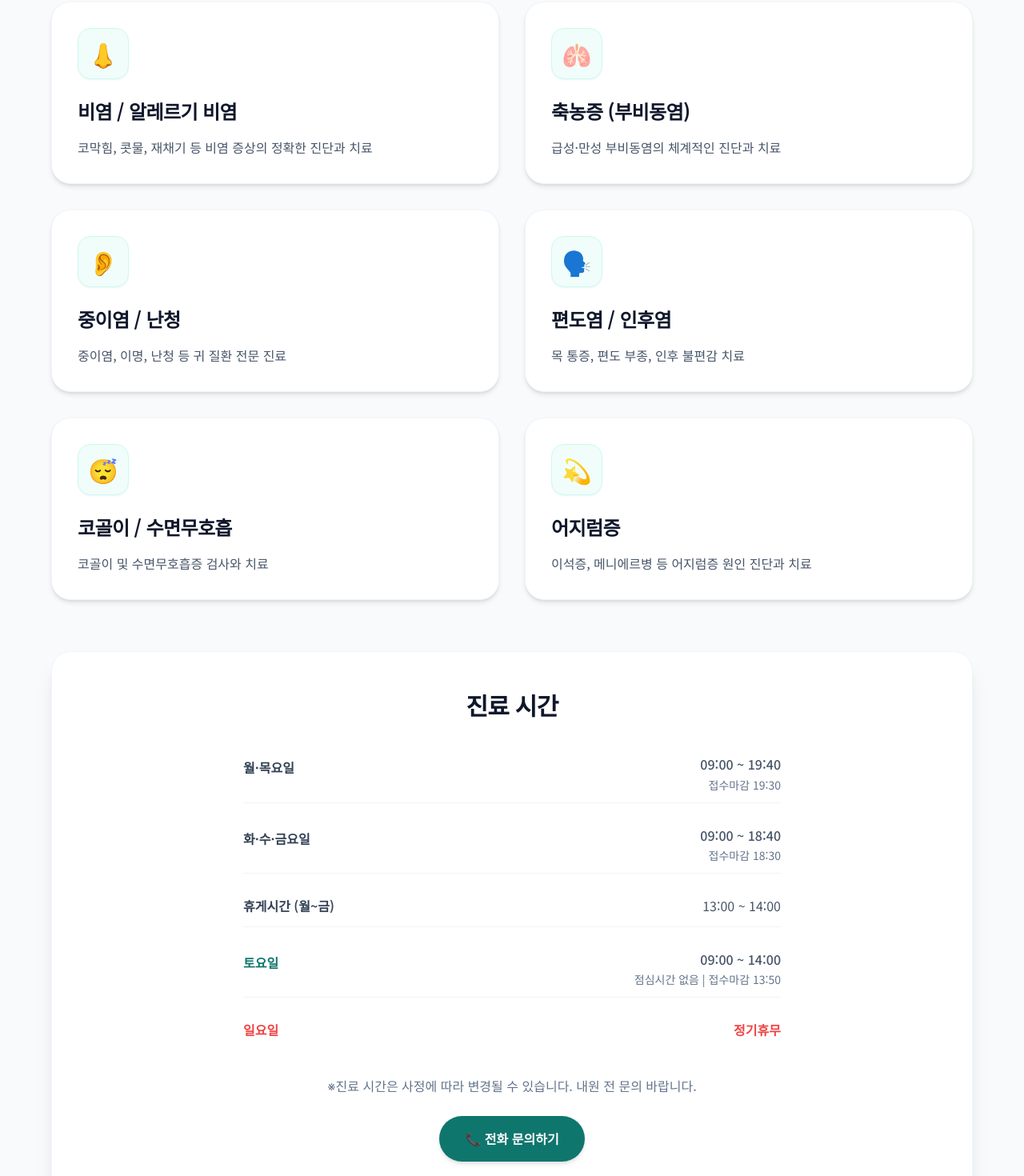
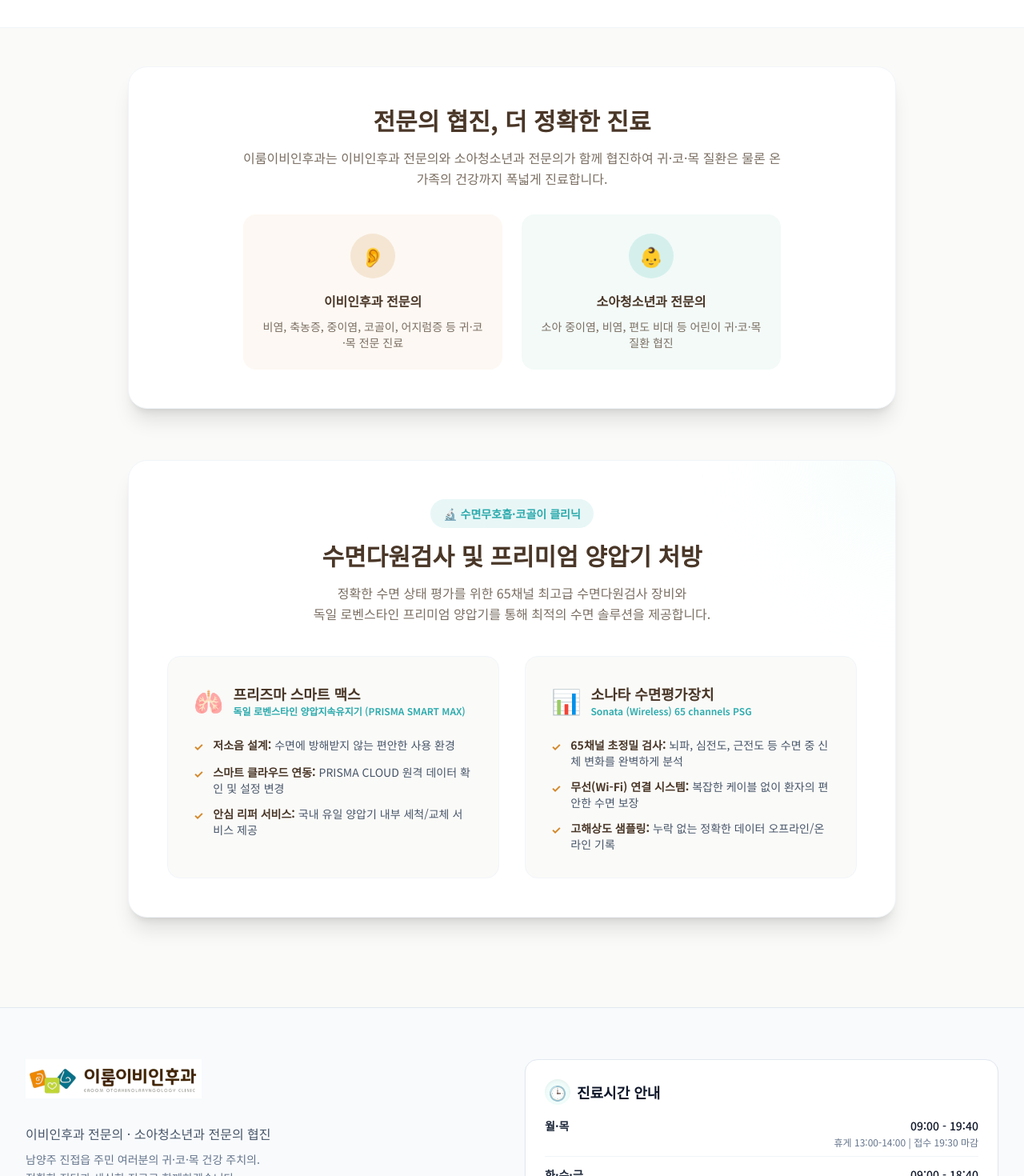
Before and after one commit to bnam1321-bit/irum-ent-blog, a Next.js app: page /services in a window 1280 px wide. Shown: the part 320-1790 px from the top of the page at 80% size. Built offline with nearby package versions, Linux system fonts and the light colour scheme.

Commit message:
Feat: Extract clinic info and equipment into a dedicated services page

```diff
--- a/app/components/Header.tsx
+++ b/app/components/Header.tsx
@@ -22,6 +22,7 @@ export default function Header() {
 
                 {/* Navigation */}
                 <nav className="main-nav">
+                    <Link href="/services" className="nav-link">진료정보</Link>
                     <Link href="/blog" className="nav-link">건강정보</Link>
                     <a href="https://map.naver.com/p/search/이룸이비인후과" target="_blank" rel="noopener noreferrer" className="nav-link">오시는 길</a>
                 </nav>
--- a/app/services/page.tsx
+++ b/app/services/page.tsx
@@ -1,127 +1,115 @@
-
+export const metadata = {
+  title: '진료정보 | 이룸이비인후과',
+  description: '이룸이비인후과의 전문 협진 시스템과 최첨단 수면평가 및 양압기 장비 정보를 안내합니다.',
+};
 
 export default function ServicesPage() {
   return (
-        <div className="min-h-screen bg-slate-50 py-20 px-4">
-            <div className="max-w-6xl mx-auto">
-                <div className="text-center mb-16">
-                    <h1 className="text-5xl font-black text-slate-900 mb-6 drop-shadow-sm">진료 안내</h1>
-                    <p className="text-xl text-slate-600 font-medium">이룸이비인후과는 다음과 같은 진료를 제공합니다</p>
-                </div>
-
-                <div className="grid md:grid-cols-2 gap-8 mb-16">
-                    {/* 비염 / 알레르기 비염 */}
-                    <div className="bg-white rounded-3xl p-8 shadow-md hover-lift border border-slate-100">
-                        <div className="w-16 h-16 rounded-2xl bg-teal-50 border border-teal-100 flex items-center justify-center text-3xl mb-6 shadow-sm">
-                            👃
-                        </div>
-                        <h3 className="text-2xl font-bold text-slate-900 mb-4 tracking-tight">비염 / 알레르기 비염</h3>
-                        <p className="text-slate-600 leading-relaxed">
-                            코막힘, 콧물, 재채기 등 비염 증상의 정확한 진단과 치료
+    <div className="min-h-screen" style={{ background: '#FAFAF8' }}>
+      {/* Page Header */}
+      <div className="pt-32 pb-16 px-4 sm:px-6 lg:px-8 text-center bg-white border-b border-slate-100">
+        <h1 className="text-4xl font-black mb-4" style={{ color: '#4A3728' }}>진료안내</h1>
+        <p className="text-lg text-slate-500 max-w-2xl mx-auto">
+          이룸이비인후과만의 특별한 진료 시스템과 최첨단 장비를 소개합니다.
         </p>
       </div>
 
-                    {/* 축농증 (부비동염) */}
-                    <div className="bg-white rounded-3xl p-8 shadow-md hover-lift border border-slate-100">
-                        <div className="w-16 h-16 rounded-2xl bg-teal-50 border border-teal-100 flex items-center justify-center text-3xl mb-6 shadow-sm">
-                            🫁
+      <div className="py-12">
+        {/* 협진 소개 섹션 */}
+        <div className="max-w-5xl mx-auto px-4 sm:px-6 lg:px-8 mb-16">
+          <div className="bg-white rounded-3xl shadow-xl p-8 sm:p-12 border border-slate-100">
+            <div className="text-center mb-8">
+              <h2 className="text-2xl sm:text-3xl font-black mb-4" style={{ color: '#4A3728' }}>
+                전문의 협진, 더 정확한 진료
+              </h2>
+              <p className="text-base leading-relaxed max-w-2xl mx-auto" style={{ color: '#7A6E62' }}>
+                이룸이비인후과는 이비인후과 전문의와 소아청소년과 전문의가
+                함께 협진하여 귀·코·목 질환은 물론 온 가족의 건강까지 폭넓게 진료합니다.
+              </p>
             </div>
-                        <h3 className="text-2xl font-bold text-slate-900 mb-4 tracking-tight">축농증 (부비동염)</h3>
-                        <p className="text-slate-600 leading-relaxed">
-                            급성·만성 부비동염의 체계적인 진단과 치료
+            <div className="grid sm:grid-cols-2 gap-6 max-w-2xl mx-auto">
+              <div className="text-center p-6 rounded-2xl" style={{ background: '#FDF8F3' }}>
+                <div className="w-14 h-14 rounded-full mx-auto mb-4 flex items-center justify-center text-2xl" style={{ background: '#F5E6D3' }}>👂</div>
+                <h3 className="font-bold mb-2" style={{ color: '#4A3728' }}>이비인후과 전문의</h3>
+                <p className="text-sm" style={{ color: '#7A6E62' }}>비염, 축농증, 중이염, 코골이, 어지럼증 등 귀·코·목 전문 진료</p>
+              </div>
+              <div className="text-center p-6 rounded-2xl" style={{ background: '#F3FAF8' }}>
+                <div className="w-14 h-14 rounded-full mx-auto mb-4 flex items-center justify-center text-2xl" style={{ background: '#D5F0EC' }}>👶</div>
+                <h3 className="font-bold mb-2" style={{ color: '#4A3728' }}>소아청소년과 전문의</h3>
+                <p className="text-sm" style={{ color: '#7A6E62' }}>소아 중이염, 비염, 편도 비대 등 어린이 귀·코·목 질환 협진</p>
+              </div>
+            </div>
+          </div>
+        </div>
+
+        {/* 수면/양압기 특화 장비 섹션 */}
+        <div className="max-w-5xl mx-auto px-4 sm:px-6 lg:px-8 mb-16">
+          <div className="bg-white rounded-3xl shadow-xl p-8 sm:p-12 border border-slate-100 relative overflow-hidden">
+            <div className="absolute top-0 right-0 w-64 h-64 bg-teal-50 rounded-full mix-blend-multiply filter blur-3xl opacity-50 -translate-y-1/2 translate-x-1/2"></div>
+
+            <div className="text-center mb-10 relative z-10">
+              <div className="inline-flex items-center gap-2 px-4 py-2 rounded-full text-sm font-bold mb-4" style={{ background: '#E8F6F6', color: '#2BAAAD' }}>
+                🔬 수면무호흡·코골이 클리닉
+              </div>
+              <h2 className="text-2xl sm:text-3xl font-black mb-4" style={{ color: '#4A3728' }}>
+                수면다원검사 및 프리미엄 양압기 처방
+              </h2>
+              <p className="text-base leading-relaxed max-w-2xl mx-auto" style={{ color: '#7A6E62' }}>
+                정확한 수면 상태 평가를 위한 65채널 최고급 수면다원검사 장비와<br className="hidden sm:block" /> 독일 로벤스타인 프리미엄 양압기를 통해 최적의 수면 솔루션을 제공합니다.
               </p>
             </div>
 
-                    {/* 중이염 / 난청 */}
-                    <div className="bg-white rounded-3xl p-8 shadow-md hover-lift border border-slate-100">
-                        <div className="w-16 h-16 rounded-2xl bg-teal-50 border border-teal-100 flex items-center justify-center text-3xl mb-6 shadow-sm">
-                            👂
+            <div className="grid md:grid-cols-2 gap-8 relative z-10">
+              {/* PRISMA SMART MAX */}
+              <div className="bg-[#FAFAF8] p-6 sm:p-8 rounded-2xl border border-slate-100 hover:shadow-md transition-shadow">
+                <div className="flex items-center gap-3 mb-4">
+                  <span className="text-3xl">🫁</span>
+                  <div>
+                    <h3 className="font-bold text-lg" style={{ color: '#4A3728' }}>프리즈마 스마트 맥스</h3>
+                    <p className="text-xs font-semibold" style={{ color: '#2BAAAD' }}>독일 로벤스타인 양압지속유지기 (PRISMA SMART MAX)</p>
                   </div>
-                        <h3 className="text-2xl font-bold text-slate-900 mb-4 tracking-tight">중이염 / 난청</h3>
-                        <p className="text-slate-600 leading-relaxed">
-                            중이염, 이명, 난청 등 귀 질환 전문 진료
-                        </p>
+                </div>
+                <ul className="space-y-3 mt-6">
+                  <li className="flex items-start gap-3 text-sm text-slate-600">
+                    <span className="font-bold mt-0.5" style={{ color: '#D4882B' }}>✓</span>
+                    <span><strong style={{ color: '#4A3728' }}>저소음 설계:</strong> 수면에 방해받지 않는 편안한 사용 환경</span>
+                  </li>
+                  <li className="flex items-start gap-3 text-sm text-slate-600">
+                    <span className="font-bold mt-0.5" style={{ color: '#D4882B' }}>✓</span>
+                    <span><strong style={{ color: '#4A3728' }}>스마트 클라우드 연동:</strong> PRISMA CLOUD 원격 데이터 확인 및 설정 변경</span>
+                  </li>
+                  <li className="flex items-start gap-3 text-sm text-slate-600">
+                    <span className="font-bold mt-0.5" style={{ color: '#D4882B' }}>✓</span>
+                    <span><strong style={{ color: '#4A3728' }}>안심 리퍼 서비스:</strong> 국내 유일 양압기 내부 세척/교체 서비스 제공</span>
+                  </li>
+                </ul>
               </div>
 
-                    {/* 편도염 / 인후염 */}
-                    <div className="bg-white rounded-3xl p-8 shadow-md hover-lift border border-slate-100">
-                        <div className="w-16 h-16 rounded-2xl bg-teal-50 border border-teal-100 flex items-center justify-center text-3xl mb-6 shadow-sm">
-                            🗣️
-                        </div>
-                        <h3 className="text-2xl font-bold text-slate-900 mb-4 tracking-tight">편도염 / 인후염</h3>
-                        <p className="text-slate-600 leading-relaxed">
-                            목 통증, 편도 부종, 인후 불편감 치료
-                        </p>
-                    </div>
-
-                    {/* 코골이 / 수면무호흡 */}
-                    <div className="bg-white rounded-3xl p-8 shadow-md hover-lift border border-slate-100">
-                        <div className="w-16 h-16 rounded-2xl bg-teal-50 border border-teal-100 flex items-center justify-center text-3xl mb-6 shadow-sm">
-                            😴
-                        </div>
-                        <h3 className="text-2xl font-bold text-slate-900 mb-4 tracking-tight">코골이 / 수면무호흡</h3>
-                        <p className="text-slate-600 leading-relaxed">
-                            코골이 및 수면무호흡증 검사와 치료
-                        </p>
-                    </div>
-
-                    {/* 어지럼증 */}
-                    <div className="bg-white rounded-3xl p-8 shadow-md hover-lift border border-slate-100">
-                        <div className="w-16 h-16 rounded-2xl bg-teal-50 border border-teal-100 flex items-center justify-center text-3xl mb-6 shadow-sm">
-                            💫
-                        </div>
-                        <h3 className="text-2xl font-bold text-slate-900 mb-4 tracking-tight">어지럼증</h3>
-                        <p className="text-slate-600 leading-relaxed">
-                            이석증, 메니에르병 등 어지럼증 원인 진단과 치료
-                        </p>
+              {/* Sonata Wireless */}
+              <div className="bg-[#FAFAF8] p-6 sm:p-8 rounded-2xl border border-slate-100 hover:shadow-md transition-shadow">
+                <div className="flex items-center gap-3 mb-4">
+                  <span className="text-3xl">📊</span>
+                  <div>
+                    <h3 className="font-bold text-lg" style={{ color: '#4A3728' }}>소나타 수면평가장치</h3>
+                    <p className="text-xs font-semibold" style={{ color: '#2BAAAD' }}>Sonata (Wireless) 65 channels PSG</p>
                   </div>
                 </div>
-
-                {/* 진료 시간 */}
-                <div className="bg-white rounded-3xl p-12 shadow-xl border border-slate-100">
-                    <h2 className="text-3xl font-bold text-slate-900 mb-8 text-center tracking-tight">진료 시간</h2>
-                    <div className="max-w-2xl mx-auto space-y-4">
-                        <div className="flex justify-between py-3 border-b border-slate-100 items-start">
-                            <span className="font-semibold text-slate-700 mt-1">월·목요일</span>
-                            <div className="text-right">
-                                <span className="block text-slate-600 font-medium">09:00 ~ 19:40</span>
-                                <span className="block text-sm text-slate-500 mt-0.5">접수마감 19:30</span>
+                <ul className="space-y-3 mt-6">
+                  <li className="flex items-start gap-3 text-sm text-slate-600">
+                    <span className="font-bold mt-0.5" style={{ color: '#D4882B' }}>✓</span>
+                    <span><strong style={{ color: '#4A3728' }}>65채널 초정밀 검사:</strong> 뇌파, 심전도, 근전도 등 수면 중 신체 변화를 완벽하게 분석</span>
+                  </li>
+                  <li className="flex items-start gap-3 text-sm text-slate-600">
+                    <span className="font-bold mt-0.5" style={{ color: '#D4882B' }}>✓</span>
+                    <span><strong style={{ color: '#4A3728' }}>무선(Wi-Fi) 연결 시스템:</strong> 복잡한 케이블 없이 환자의 편안한 수면 보장</span>
+                  </li>
+                  <li className="flex items-start gap-3 text-sm text-slate-600">
+                    <span className="font-bold mt-0.5" style={{ color: '#D4882B' }}>✓</span>
+                    <span><strong style={{ color: '#4A3728' }}>고해상도 샘플링:</strong> 누락 없는 정확한 데이터 오프라인/온라인 기록</span>
+                  </li>
+                </ul>
               </div>
             </div>
-                        <div className="flex justify-between py-3 border-b border-slate-100 items-start">
-                            <span className="font-semibold text-slate-700 mt-1">화·수·금요일</span>
-                            <div className="text-right">
-                                <span className="block text-slate-600 font-medium">09:00 ~ 18:40</span>
-                                <span className="block text-sm text-slate-500 mt-0.5">접수마감 18:30</span>
-                            </div>
-                        </div>
-                        <div className="flex justify-between py-3 border-b border-slate-100">
-                            <span className="font-semibold text-slate-700">휴게시간 (월~금)</span>
-                            <span className="text-slate-600">13:00 ~ 14:00</span>
-                        </div>
-                        <div className="flex justify-between py-3 border-b border-slate-100 items-start">
-                            <span className="font-semibold text-teal-700 mt-1">토요일</span>
-                            <div className="text-right">
-                                <span className="block text-slate-600 font-medium">09:00 ~ 14:00</span>
-                                <span className="block text-sm text-slate-500 mt-0.5">점심시간 없음 | 접수마감 13:50</span>
-                            </div>
-                        </div>
-                        <div className="flex justify-between py-3">
-                            <span className="font-semibold text-red-500">일요일</span>
-                            <span className="text-red-500 font-bold">정기휴무</span>
-                        </div>
-                    </div>
-
-                    <div className="mt-8 text-center">
-                        <p className="text-slate-500 mb-6">
-                            ※진료 시간은 사정에 따라 변경될 수 있습니다. 내원 전 문의 바랍니다.
-                        </p>
-                        <a
-                            href="tel:031-571-5075"
-                            className="inline-flex items-center px-8 py-4 bg-teal-700 text-white rounded-full font-bold hover:bg-teal-800 transition-all hover:scale-105 shadow-md"
-                        >
-                            📞 전화 문의하기
-                        </a>
           </div>
         </div>
       </div>
```
Also changed, not shown: app/page.tsx (+0 -98 lines). Lines whose indentation alone changed are shown as unchanged.
